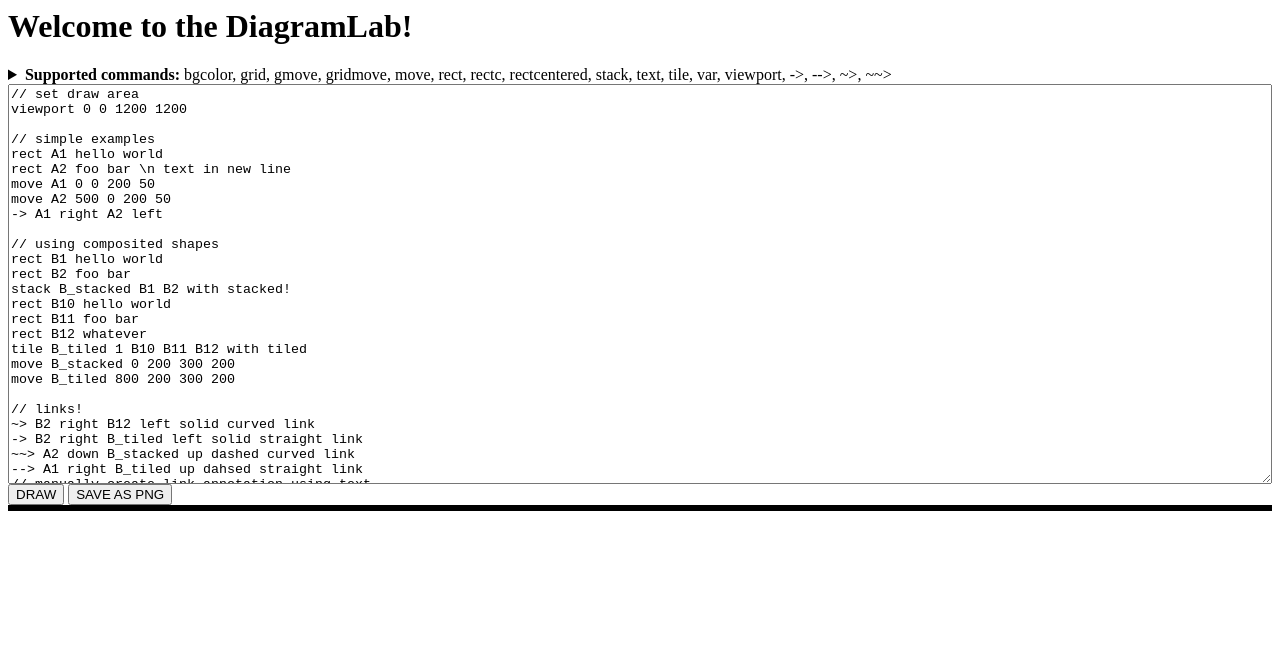
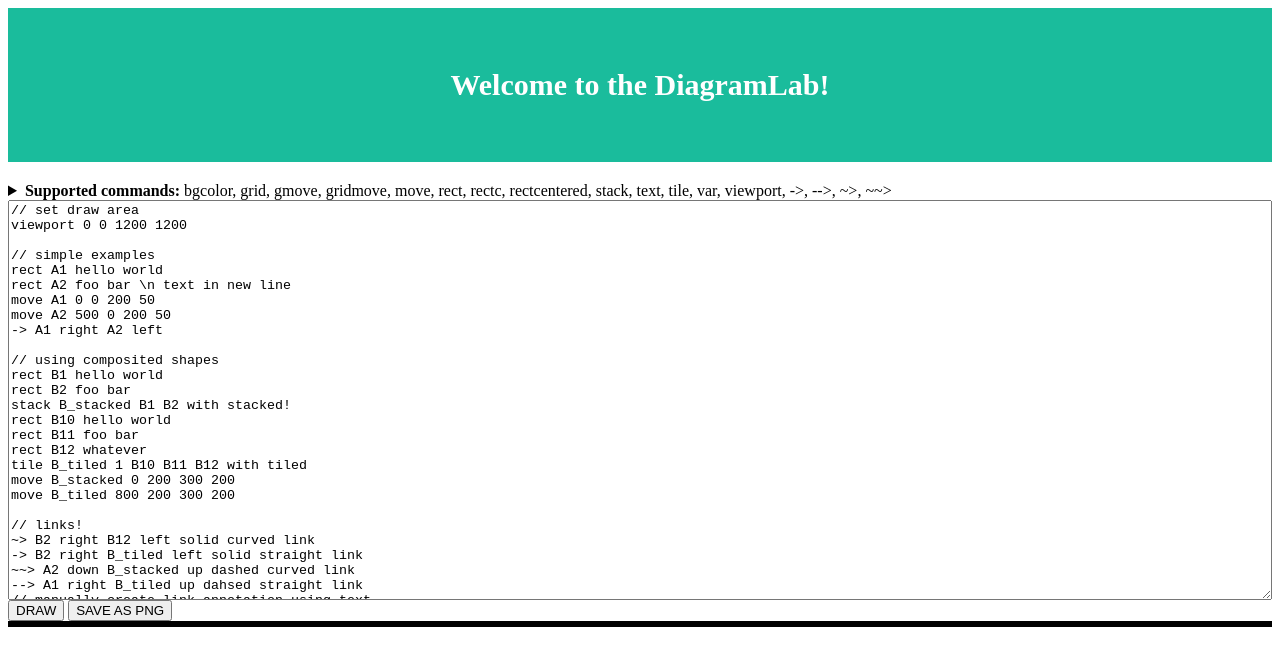
Before and after one commit to ChihChiu29/chihchiu29.github.io, a plain HTML site: page diagramlab/diagramlab.html in a window 1280 px wide. Drawn offline with Linux system fonts and the light colour scheme.

Commit message:
add header css

```diff
--- a/diagramlab/diagramlab.html
+++ b/diagramlab/diagramlab.html
@@ -27,8 +27,16 @@
       left: 0;
       width: 100%;
     }
+
+    .header {
+      padding: 60px;
+      text-align: center;
+      background: #1abc9c;
+      color: white;
+      font-size: 30px;
+    }
   </style>
-  <h1>Welcome to the DiagramLab!</h1>
+  <h1 class="header">Welcome to the DiagramLab!</h1>
   <div>
     <details>
       <summary>
```
